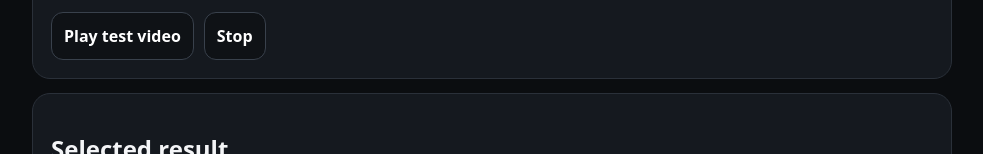
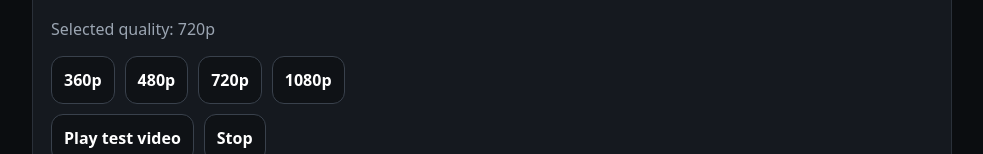
Before and after one commit to theeb1230-dot/porn-api-js, a website: page public/index.html in a window 1280 px wide. Shown: the part 1000-1154 px from the top of the page, without its empty margins (148-1131 px from the left). Drawn offline with Linux system fonts and the light colour scheme.

Commit message:
Add safe player quality switching
* Add safe demo quality switching controls

* Cover demo quality switcher in core test

```diff
--- a/public/index.html
+++ b/public/index.html
@@ -5,7 +5,7 @@
 <body><main class="wrap"><h1>API Test Console</h1><p class="muted">A small technical console for checking provider search, details and source availability without manually assembling URLs.</p>
 <section class="card"><div class="row"><button id="health">Check API health</button><strong id="healthState" class="muted">Not checked</strong></div></section>
 <section class="card"><div class="row"><select id="provider"><option value="eporner">Provider A</option><option value="xhamster">Provider B</option></select><input id="query" placeholder="Search query" autocomplete="off"><button id="search">Search</button></div><p id="status" class="muted">Ready</p><div id="results"></div></section>
-<section class="card"><h2>Safe player demo</h2><p class="muted">This player uses a neutral public test video only. It validates Safari/HTML5 playback independently of provider content.</p><video id="demoPlayer" controls playsinline preload="metadata" style="width:100%;border-radius:14px;background:#000" src="https://storage.googleapis.com/gtv-videos-bucket/sample/ForBiggerBlazes.mp4"></video><div class="row" style="margin-top:10px"><button id="playDemo">Play test video</button><button id="stopDemo">Stop</button></div></section><section class="card"><h2>Selected result</h2><div id="details" class="muted">Choose a result to inspect its technical details and available source qualities.</div></section>
+<section class="card"><h2>Safe player demo</h2><p class="muted">This player uses a neutral public test video only. It validates Safari/HTML5 playback independently of provider content.</p><video id="demoPlayer" controls playsinline preload="metadata" style="width:100%;border-radius:14px;background:#000" src="https://storage.googleapis.com/gtv-videos-bucket/sample/ForBiggerBlazes.mp4"></video><p id="demoQuality" class="muted">Selected quality: 720p</p><div class="row" id="demoQualities"><button type="button" data-quality="360p">360p</button><button type="button" data-quality="480p">480p</button><button type="button" data-quality="720p">720p</button><button type="button" data-quality="1080p">1080p</button></div><div class="row" style="margin-top:10px"><button id="playDemo">Play test video</button><button id="stopDemo">Stop</button></div></section><section class="card"><h2>Selected result</h2><div id="details" class="muted">Choose a result to inspect its technical details and available source qualities.</div></section>
 <section class="card"><details><summary>Raw API response</summary><pre id="raw">No response yet.</pre></details></section>
 </main><script>
 const $=id=>document.getElementById(id), esc=s=>String(s??"").replace(/[&<>"']/g,c=>({"&":"&amp;","<":"&lt;",">":"&gt;",'"':"&quot;","'":"&#39;"}[c]));
@@ -13,5 +13,13 @@ async function api(path){const r=await fetch(path);const j=await r.json().catch(
 $("health").onclick=async()=>{try{const j=await api("/health");$("healthState").textContent=j.status==="ok"?"Online":"Unexpected response";$("healthState").className=j.status==="ok"?"ok":"bad"}catch(e){$("healthState").textContent=e.message;$("healthState").className="bad"}};
 $("search").onclick=async()=>{const q=$("query").value.trim();if(!q)return;$("status").textContent="Searching…";$("results").innerHTML="";try{const p=$("provider").value,j=await api("/api/"+p+"/search/"+encodeURIComponent(q));const rows=Array.isArray(j.data)?j.data:[];$("status").textContent=rows.length?rows.length+" results returned":"No results";$("results").innerHTML=rows.slice(0,30).map((v,i)=>'<div class="item"><button data-i="'+i+'">Inspect result '+(i+1)+'</button> <span class="muted">ID: '+esc(v.id)+'</span></div>').join("");$("results").querySelectorAll("button").forEach(b=>b.onclick=()=>inspect(p,rows[Number(b.dataset.i)].id))}catch(e){$("status").textContent=e.message;$("status").className="bad"}};
 async function inspect(p,id){$("details").textContent="Loading details…";try{const j=await api("/api/"+p+"/details/"+encodeURIComponent(id)),d=j.data||{},src=Array.isArray(d.sources)?d.sources:Object.values(d.sources||{});$("details").innerHTML='<p><strong>ID:</strong> '+esc(d.id||id)+'</p><p><strong>Duration:</strong> '+esc(d.duration||"n/a")+'</p><p><strong>Rating:</strong> '+esc(d.rating||"n/a")+'</p><p><strong>Available sources:</strong> '+src.length+'</p>'+src.map((s,i)=>'<div class="item">Source '+(i+1)+' · '+esc(s.quality||s.label||"unknown quality")+'</div>').join("")}catch(e){$("details").textContent=e.message;$("details").className="bad"}}
-const demo=$("demoPlayer");$("playDemo").onclick=()=>demo.play();$("stopDemo").onclick=()=>{demo.pause();demo.currentTime=0};
+const demo=$("demoPlayer");
+const demoSources={
+  "360p":"https://storage.googleapis.com/gtv-videos-bucket/sample/ForBiggerEscapes.mp4",
+  "480p":"https://storage.googleapis.com/gtv-videos-bucket/sample/ForBiggerFun.mp4",
+  "720p":"https://storage.googleapis.com/gtv-videos-bucket/sample/ForBiggerBlazes.mp4",
+  "1080p":"https://storage.googleapis.com/gtv-videos-bucket/sample/BigBuckBunny.mp4"
+};
+$("demoQualities").querySelectorAll("button").forEach(b=>b.onclick=async()=>{const q=b.dataset.quality,url=demoSources[q];demo.pause();demo.src=url;demo.load();$("demoQuality").textContent="Selected quality: "+q;try{await demo.play()}catch(e){$("demoQuality").textContent="Selected quality: "+q+" · tap Play if Safari blocked autoplay"}});
+$("playDemo").onclick=()=>demo.play();$("stopDemo").onclick=()=>{demo.pause();demo.currentTime=0};
 </script></body></html>
```
Also changed, not shown: test/app.test.js (+2 -0 lines).
